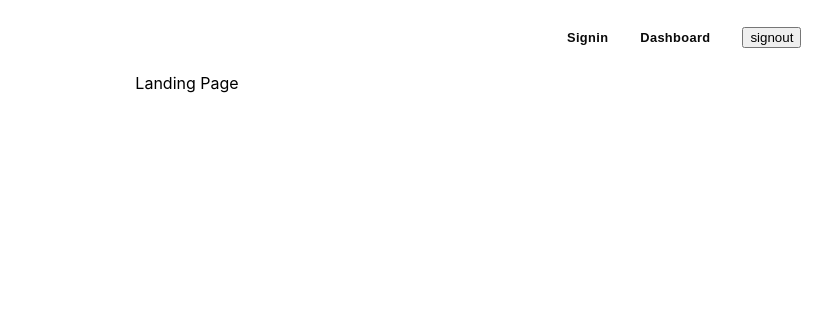
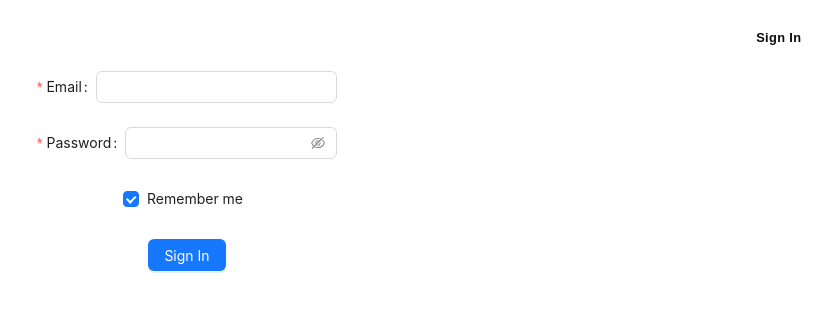
Before and after one commit to PrathameshDutondkar/ITWox-test, a React (Create React App) app in the folder itwoxtest-ui/: page /signin in a window 1280 px wide. Shown: the top 312 px of the page, without its empty margins (453-1280 px from the left). Built offline with nearby package versions, Linux system fonts and the light colour scheme.

Commit message:
Add Navigation and Store email id in local Storage

```diff
--- a/itwoxtest-ui/src/App.tsx
+++ b/itwoxtest-ui/src/App.tsx
@@ -3,15 +3,18 @@ import { BrowserRouter as Router, Route, Routes } from "react-router-dom";
 
 import './App.css';
 import Dashboard from './views/Dashboard/Dashboard';
-import LandingPage from './views/LandingPage.js/landingPage';
+import SignIn from './views/SignIn.js/SignIn';
+
 
 function App() {
   return (
     <div className="App">
 
         <Routes>
-          <Route path="/" element={<LandingPage />} />
-          <Route path="/signin" element={<LandingPage />} />
+
+        {/* <Route path="/" element={{landing page}} /> */}
+
+          <Route path="/signin" element={<SignIn />} />
           <Route path="/dashboard" element={<Dashboard />} />
           <Route path="/aboutus" element={<Dashboard />} />
         </Routes>
--- a/itwoxtest-ui/src/views/LandingPage.js/landingPage.jsx
+++ /dev/null
@@ -1,16 +0,0 @@
-import React from 'react'
-import "./landingpage.scss"
-
-
-
-const LandingPage = () => {
-  return (
-    <div>
-    Landing Page
-
-
-    </div>
-  )
-}
-
-export default LandingPage;
--- a/itwoxtest-ui/src/views/NavBar/Navbar.jsx
+++ /dev/null
@@ -1,28 +0,0 @@
-import React from "react";
-
-import "./navbar.scss";
-import { Link } from "react-router-dom";
-
-const Navbar = () => {
-  return (
-    <div className="navbar-container">
-      <span className="menu-container">
-        <li key="Get help with research" className="tab-li">
-          <Link to="/signin" className="tab">
-            Signin
-          </Link>
-        </li>
-        <li key="get help with notice" className="tab-li">
-          <Link to="/dashboard" className="tab">
-            Dashboard
-          </Link>
-        </li>
-      </span>
-      <span className="signout-button">
-        <button> signout</button>
-      </span>
-    </div>
-  );
-};
-
-export default Navbar;
--- /dev/null
+++ b/itwoxtest-ui/src/views/NavBar/Navbar.tsx
@@ -0,0 +1,33 @@
+import React from "react";
+import "./navbar.scss";
+import { Link, useNavigate } from "react-router-dom";
+
+const Navbar= () => {
+  const email = localStorage.getItem("user");
+  const navigate = useNavigate();
+
+  const handleSignOut = () => {
+    localStorage.removeItem("user");
+    navigate("/");
+  };
+
+  return (
+    <div className="navbar-container">
+      <span className="menu-container">
+        <li key="Get help with research" className="tab-li">
+          {email ? (
+            <div className="tab" onClick={handleSignOut}>
+              Sign Out
+            </div>
+          ) : (
+            <Link to="/signin" className="tab">
+              Sign In
+            </Link>
+          )}
+        </li>
+      </span>
+    </div>
+  );
+};
+
+export default Navbar;
--- /dev/null
+++ b/itwoxtest-ui/src/views/SignIn.js/SignIn.tsx
@@ -0,0 +1,59 @@
+import React from 'react';
+import { Form, Input, Button, Checkbox } from 'antd';
+import { useNavigate } from 'react-router-dom';
+
+const SignIn = () => {
+  const navigate = useNavigate();
+
+  const onFinish = (values: { email: string; password: string }) => {
+    const { email, password } = values;
+
+    if (email === 'prathameshdutondkar97@gmail.com' && password === 'Prathamesh@13') {
+      localStorage.setItem('user', JSON.stringify({ email }));
+      navigate('/dashboard');
+    } else {
+      console.log('Authentication failed');
+    }
+  };
+
+  return (
+    <div style={{ maxWidth: '300px', margin: '0 auto' }}>
+      <Form
+        name="basic"
+        initialValues={{ remember: true }}
+        onFinish={onFinish}
+      >
+        <Form.Item
+          label="Email"
+          name="email"
+          rules={[
+            { required: true, message: 'Please input your email address!' },
+            { type: 'email', message: 'Please enter a valid email address!' },
+          ]}
+        >
+          <Input />
+        </Form.Item>
+
+        <Form.Item
+          label="Password"
+          name="password"
+          rules={[{ required: true, message: 'Please input your password!' }]}
+        >
+          <Input.Password />
+        </Form.Item>
+
+        <Form.Item name="remember" valuePropName="checked">
+          <Checkbox>Remember me</Checkbox>
+        </Form.Item>
+
+        <Form.Item>
+          <Button type="primary" htmlType="submit">
+            Sign In
+          </Button>
+        </Form.Item>
+      </Form>
+    </div>
+  );
+};
+
+export default SignIn;
```
Also changed, not shown: itwoxtest-ui/src/views/Dashboard/Dashboard.tsx (renamed from itwoxtest-ui/src/views/Dashboard/Dashboard.jsx), itwoxtest-ui/src/views/SignIn.js/signin.scss (added).
